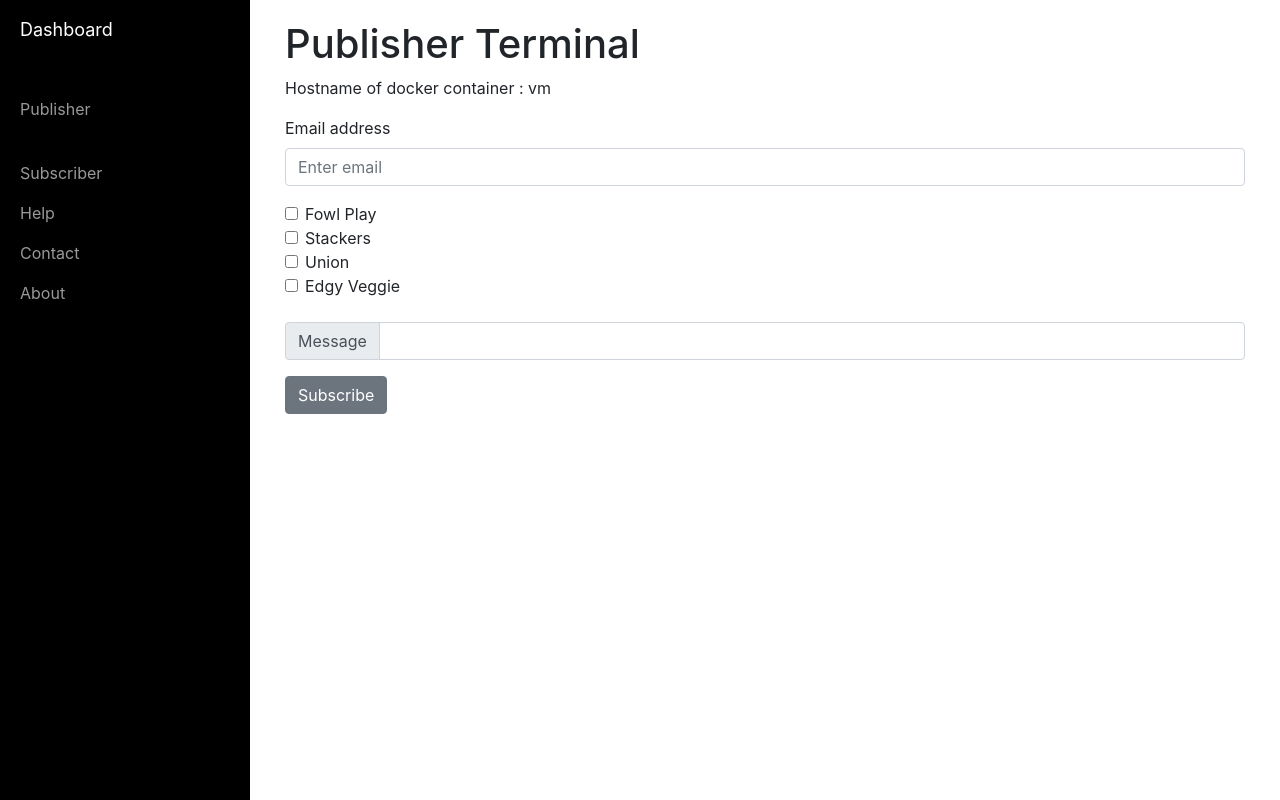
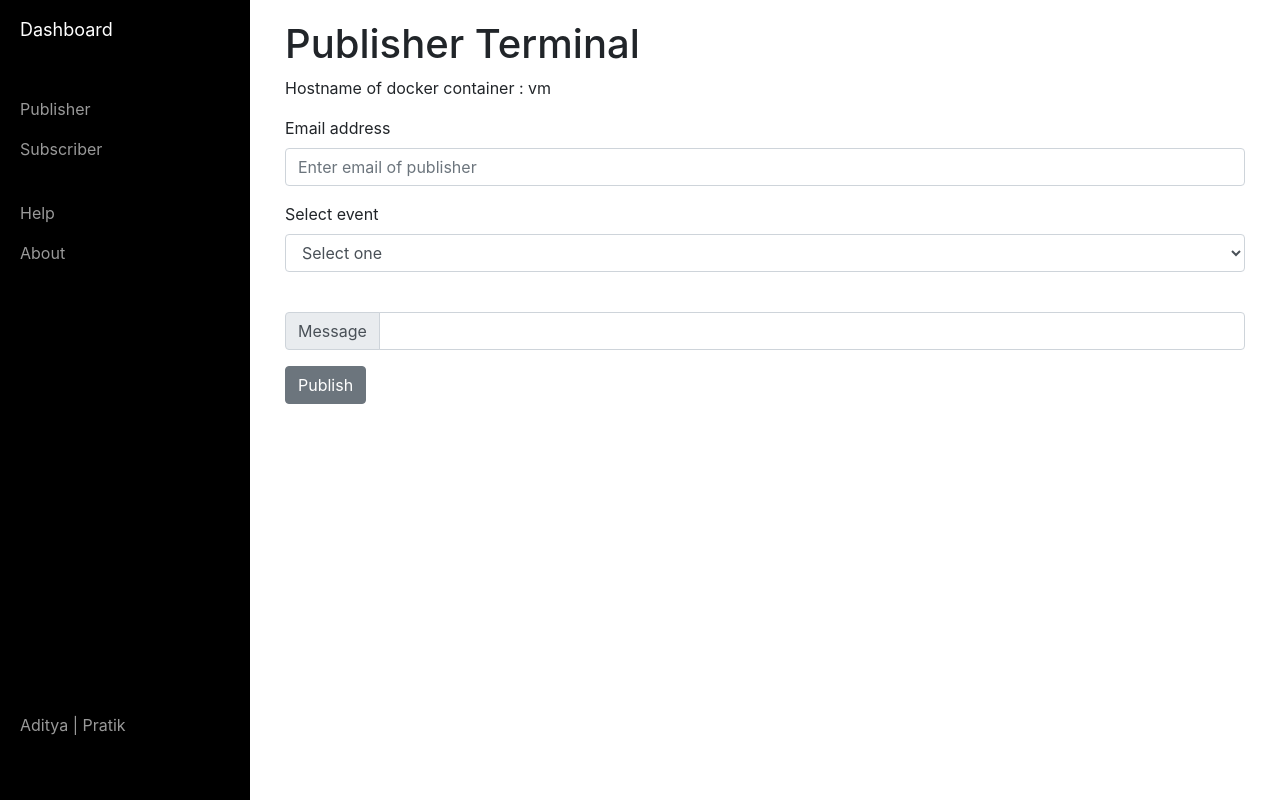
Before and after one commit to vazbloke/pubsub-system, a Flask app: page /publisher in a window 1280 px wide. Run offline with Flask 2, Linux system fonts and the light colour scheme; some libraries are stand-ins or nearby versions.

Commit message:
Clean up code

```diff
--- a/phase2/templates/frontend/publisher.html
+++ b/phase2/templates/frontend/publisher.html
@@ -46,32 +46,29 @@
         <div id="sidebar-wrapper">
             <ul class="sidebar-nav">
                 <li class="sidebar-brand">
-                    <a href="#">
+                    <a href="/">
                         Dashboard
                     </a>
                 </li>
                 <br>
                 <li>
-                    <a href="#" data-placement="top" title="Help" data-content="Input code in Python">Publisher</a>
+                    <a href="publisher" data-placement="top" title="Help" data-content="Input code in Python">Publisher</a>
+
+                </li>
+                <li>
+                    <a href="subscriber" data-placement="top" title="Help" data-content="Input code in Python">Subscriber</a>
 
                 </li>
                 <br>
-                <li>
-                    <a href="#" data-placement="top" title="Help" data-content="Input code in Python">Subscriber</a>
-
-                </li>
                 <li>
                     <a href="#" data-toggle="popover" data-placement="top" title="Help" data-content="Input code in Python">Help</a>
 
                 </li>
                 <li>
-                    <a href="mailto:adityavazhipokkil@gmail.com">Contact</a>
-                </li>
-                <li>
                     <a href="#" data-toggle="popover" data-placement="bottom" title="About" data-content="Developed by Aditya and Pratik">About</a>
 
                 </li>
-                <br><br><br><br><br><br><br><br><br><br><br><br><br><br><br><br><br><br><br><br><br><br>
+                <br><br><br><br><br><br><br><br><br><br><br><br><br><br><br><br><br><br>
                 <li>
                         <a href="#">Aditya | Pratik</a>
 
@@ -86,40 +83,21 @@
                 <div class="container-fluid">
                     <h1>Publisher Terminal</h1>
                     <p>Hostname of docker container : {{ hostname }}</p>
-                    <!-- <div class="form-group">
-                        <label for="exampleFormControlTextarea1">Code : </label>
-                        <textarea class="form-control" id="codebox2" rows="5"></textarea>
-                    </div> -->
                     <form>
                         <div class="form-group">
                             <label for="exampleInputEmail1">Email address</label>
-                            <input type="email" class="form-control" id="exampleInputEmail1" aria-describedby="emailHelp" placeholder="Enter email">
-                            <!-- <small id="emailHelp" class="form-text text-muted">We'll never share your email with anyone else.</small> -->
+                            <input type="email" class="form-control" id="exampleInputEmail1" aria-describedby="emailHelp" placeholder="Enter email of publisher">
                         </div>
                     </form>
-                    <div class="form-check">
-                        <input class="form-check-input" type="checkbox" value="" id="fowlplay">
-                        <label class="form-check-label" for="fowlplay">
-                          Fowl Play
-                        </label>
-                    </div>
-                    <div class="form-check">
-                        <input class="form-check-input" type="checkbox" value="" id="stackers">
-                        <label class="form-check-label" for="stackers">
-                          Stackers
-                        </label>
-                    </div>
-                    <div class="form-check">
-                        <input class="form-check-input" type="checkbox" value="" id="union">
-                        <label class="form-check-label" for="union">
-                          Union
-                        </label>
-                    </div>
-                    <div class="form-check">
-                        <input class="form-check-input" type="checkbox" value="" id="edgyveggie">
-                        <label class="form-check-label" for="edgyveggie">
-                          Edgy Veggie
-                        </label>
+                    <div class="form-group">
+                        <label for="exampleFormControlSelect1">Select event</label>
+                        <select class="form-control" id="eventselect">
+                            <option>Select one</option>
+                            <option id="fowlplay">Fowl Play</option>
+                            <option id="stackers">Stackers</option>
+                            <option id="union">Union</option>
+                            <option id="edgyveggie">Edgy Veggie</option>
+                        </select>
                     </div>
                     <br>
                     <div class="input-group mb-3">
@@ -129,9 +107,7 @@
                             <input type="text" id="event_message" class="form-control" placeholder="" aria-label="Username" aria-describedby="basic-addon1">
                     </div>
                     <div class="input-group mb-3">
-                        <!-- <div class="input-group-prepend"> -->
-                    <button onclick = "doPublish(event)" type="button" class="btn btn-secondary">Subscribe</button>
-                        <!-- </div>     -->
+                        <button onclick = "doPublish(event)" type="button" class="btn btn-secondary">Publish</button>
                     </div>
 
                 </div>
@@ -144,15 +120,14 @@
                 event.preventDefault();
                 console.log("running onclick")
                 var eventstring ='';
-                <!--subemail = document.getElementById('subscriberemail').value;-->
                 eventmessage = document.getElementById('event_message').value;
-                if(document.getElementById('fowlplay').checked)
+                if(document.getElementById('fowlplay').selected)
                     eventstring+='fowlplay';
-                if(document.getElementById('stackers').checked)
+                if(document.getElementById('stackers').selected)
                     eventstring+='stackers';
-                if(document.getElementById('union').checked)
+                if(document.getElementById('union').selected)
                     eventstring+='union';
-                if(document.getElementById('edgyveggie').checked)
+                if(document.getElementById('edgyveggie').selected)
                     eventstring+='edgyveggie';
 
                 var requestJson = {'events': eventstring, 'eventmessage': eventmessage};
```
Also changed, not shown: phase2/templates/frontend/index.html (+18 -21 lines), phase2/templates/frontend/subscriber.html (+9 -20 lines), 1 other file.
